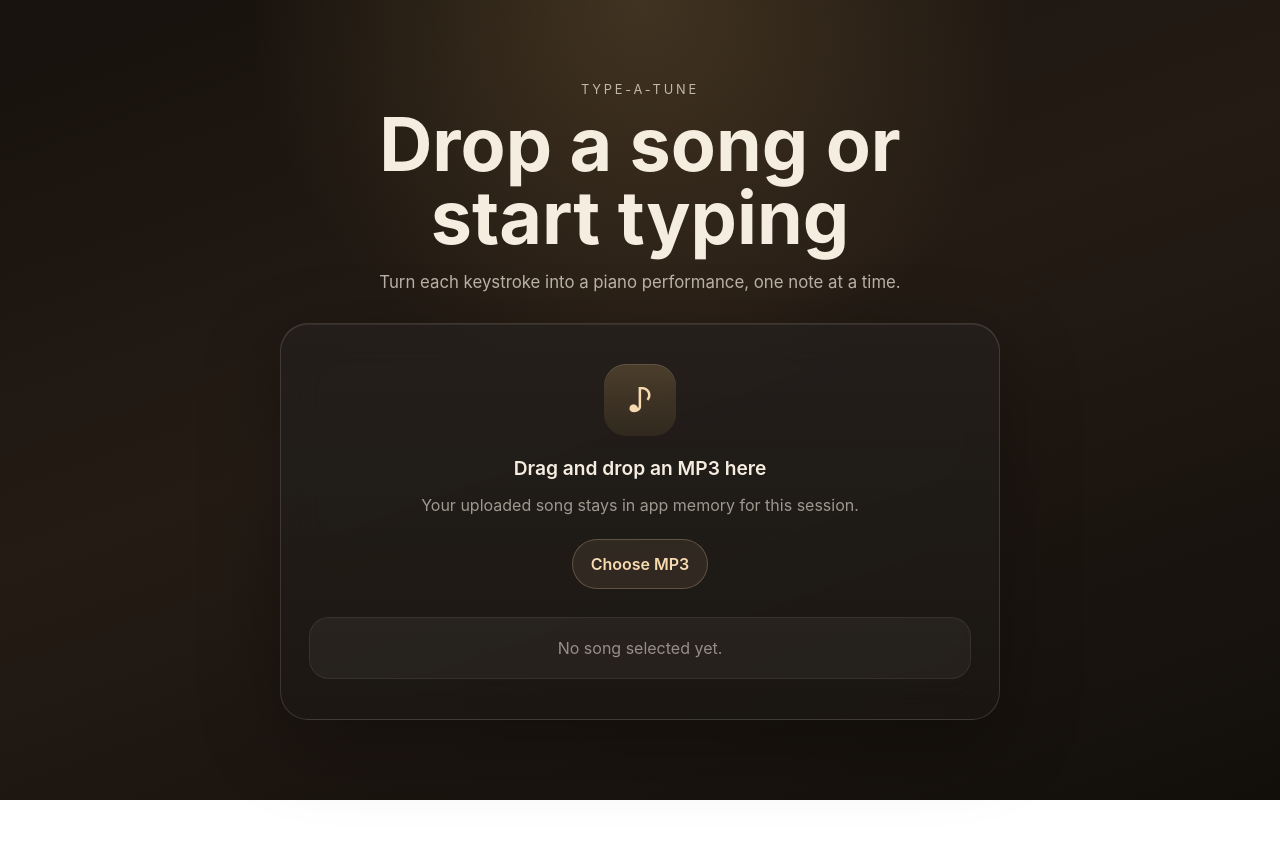
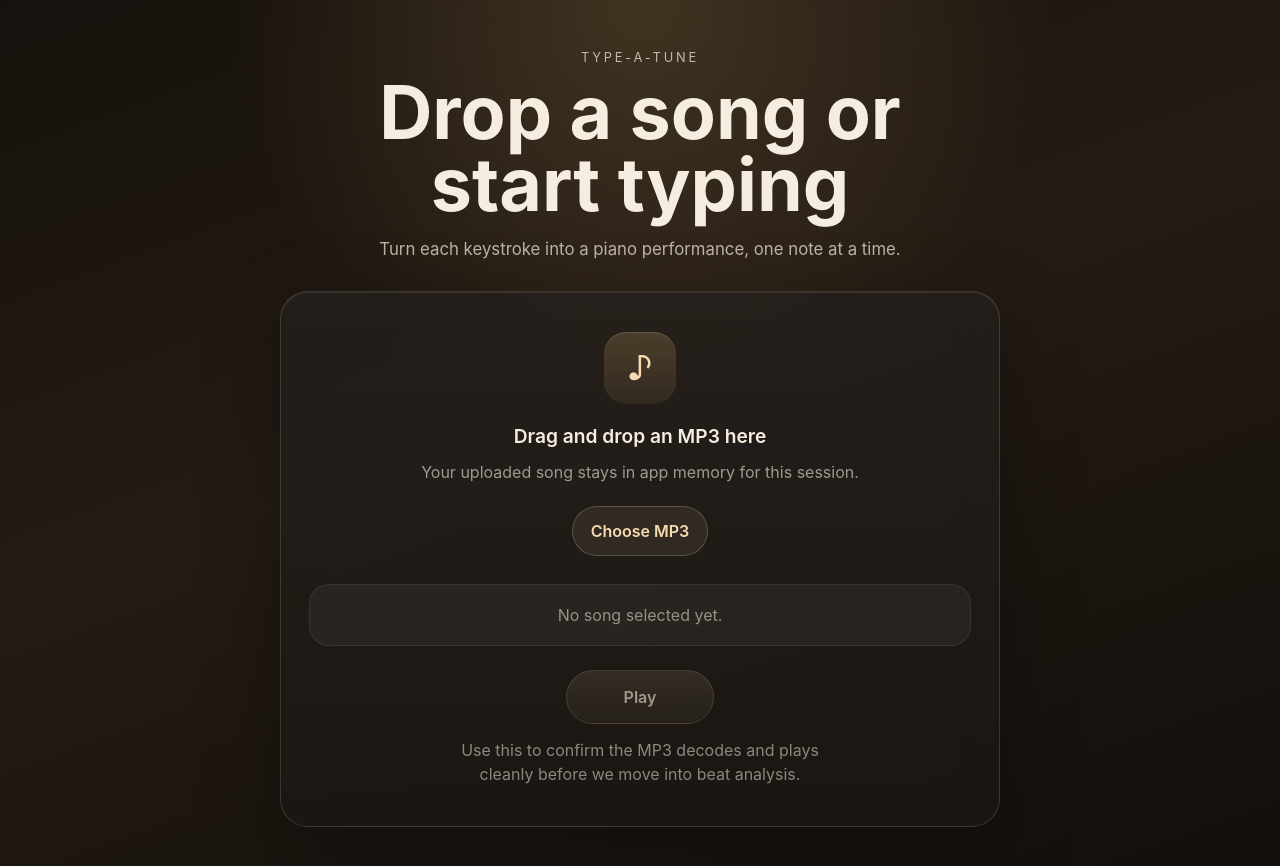
Before and after one commit to shariqsk/Type-a-tune, a React (Vite) app: page / in a window 1280 px wide. Shown: the top 866 px of the page. Before the commit the page ends 800 px from the top, so only its background shows below. Built offline with nearby package versions, Linux system fonts and the light colour scheme.

Commit message:
Add audio playback functionality to Type-a-tune app. Implement audio context management, playback controls, and error handling for audio decoding. Enhance UI with new transport buttons and status indicators for audio state and duration. Update CSS for improved styling of transport elements.

```diff
--- a/src/App.css
+++ b/src/App.css
@@ -178,6 +178,11 @@ h1 {
   word-break: break-word;
 }
 
+.status-meta {
+  margin: 10px 0 0;
+  color: rgba(245, 237, 224, 0.54);
+}
+
 .status-placeholder {
   margin: 0;
   color: rgba(245, 237, 224, 0.54);
@@ -186,6 +191,42 @@ h1 {
 .status-error {
   margin: 12px 0 0;
   color: #ffb8a8;
+}
+
+.transport {
+  margin-top: 24px;
+}
+
+.transport-button {
+  min-width: 148px;
+  padding: 14px 20px;
+  border: 1px solid rgba(248, 218, 177, 0.24);
+  border-radius: 999px;
+  background: linear-gradient(180deg, rgba(248, 218, 177, 0.18), rgba(248, 218, 177, 0.08));
+  color: #fff4df;
+  font: inherit;
+  font-weight: 600;
+  cursor: pointer;
+  transition:
+    transform 160ms ease,
+    opacity 160ms ease,
+    border-color 160ms ease;
+}
+
+.transport-button:hover:enabled {
+  transform: translateY(-1px);
+  border-color: rgba(248, 218, 177, 0.4);
+}
+
+.transport-button:disabled {
+  cursor: not-allowed;
+  opacity: 0.58;
+}
+
+.transport-caption {
+  margin: 14px auto 0;
+  max-width: 26rem;
+  color: rgba(245, 237, 224, 0.52);
 }
 
 @media (max-width: 640px) {
--- a/src/App.tsx
+++ b/src/App.tsx
@@ -1,4 +1,5 @@
 import { useEffect, useRef, useState } from "react";
+import { invoke } from "@tauri-apps/api/core";
 import { getCurrentWindow } from "@tauri-apps/api/window";
 import "./App.css";
 
@@ -11,9 +12,20 @@ type UploadedSong = {
 function App() {
   const dropzoneRef = useRef<HTMLElement | null>(null);
   const fileInputRef = useRef<HTMLInputElement | null>(null);
+  const audioContextRef = useRef<AudioContext | null>(null);
+  const audioBufferRef = useRef<AudioBuffer | null>(null);
+  const sourceNodeRef = useRef<AudioBufferSourceNode | null>(null);
+  const startedAtRef = useRef(0);
+  const pausedAtRef = useRef(0);
+  const manualStopRef = useRef(false);
   const [isDragActive, setIsDragActive] = useState(false);
   const [uploadedSong, setUploadedSong] = useState<UploadedSong | null>(null);
   const [uploadError, setUploadError] = useState<string | null>(null);
+  const [audioError, setAudioError] = useState<string | null>(null);
+  const [audioState, setAudioState] = useState<
+    "idle" | "loading" | "ready" | "playing" | "paused"
+  >("idle");
+  const [trackDuration, setTrackDuration] = useState<number | null>(null);
 
   const handleDragState = (isActive: boolean) => {
     setIsDragActive(isActive);
@@ -28,6 +40,42 @@ function App() {
 
   const handleUploadError = (message: string) => {
     setUploadError(message);
+  };
+
+  const ensureAudioContext = async () => {
+    if (!audioContextRef.current) {
+      audioContextRef.current = new AudioContext();
+    }
+
+    if (audioContextRef.current.state === "suspended") {
+      await audioContextRef.current.resume();
+    }
+
+    return audioContextRef.current;
+  };
+
+  const stopPlayback = () => {
+    const sourceNode = sourceNodeRef.current;
+
+    if (!sourceNode) {
+      return;
+    }
+
+    manualStopRef.current = true;
+    sourceNode.stop();
+    sourceNode.disconnect();
+    sourceNodeRef.current = null;
+  };
+
+  const formatTime = (value: number | null) => {
+    if (value === null) {
+      return "--:--";
+    }
+
+    const minutes = Math.floor(value / 60);
+    const seconds = Math.floor(value % 60);
+
+    return `${minutes}:${seconds.toString().padStart(2, "0")}`;
   };
 
   const loadFileIntoMemory = (file: File) => {
@@ -113,6 +161,123 @@ function App() {
     };
   }, []);
 
+  useEffect(() => {
+    let cancelled = false;
+
+    const loadUploadedSong = async () => {
+      if (!uploadedSong) {
+        stopPlayback();
+        audioBufferRef.current = null;
+        pausedAtRef.current = 0;
+        setAudioState("idle");
+        setTrackDuration(null);
+        setAudioError(null);
+        return;
+      }
+
+      stopPlayback();
+      audioBufferRef.current = null;
+      pausedAtRef.current = 0;
+      setAudioState("loading");
+      setTrackDuration(null);
+      setAudioError(null);
+
+      try {
+        const audioContext = await ensureAudioContext();
+        let arrayBuffer: ArrayBuffer;
+
+        if (uploadedSong.file) {
+          arrayBuffer = await uploadedSong.file.arrayBuffer();
+        } else if (uploadedSong.path) {
+          const bytes = await invoke<number[]>("read_audio_file", {
+            path: uploadedSong.path,
+          });
+          arrayBuffer = Uint8Array.from(bytes).buffer;
+        } else {
+          throw new Error("No audio source is available.");
+        }
+
+        const decodedBuffer = await audioContext.decodeAudioData(arrayBuffer.slice(0));
+
+        if (cancelled) {
+          return;
+        }
+
+        audioBufferRef.current = decodedBuffer;
+        setTrackDuration(decodedBuffer.duration);
+        setAudioState("ready");
+      } catch (error) {
+        if (cancelled) {
+          return;
+        }
+
+        audioBufferRef.current = null;
+        setTrackDuration(null);
+        setAudioState("idle");
+        setAudioError(
+          error instanceof Error ? error.message : "Unable to decode the selected MP3.",
+        );
+      }
+    };
+
+    void loadUploadedSong();
+
+    return () => {
+      cancelled = true;
+    };
+  }, [uploadedSong]);
+
+  useEffect(() => {
+    return () => {
+      stopPlayback();
+      void audioContextRef.current?.close();
+    };
+  }, []);
+
+  const handlePlay = async () => {
+    const audioBuffer = audioBufferRef.current;
+
+    if (!audioBuffer) {
+      return;
+    }
+
+    const audioContext = await ensureAudioContext();
+    const sourceNode = audioContext.createBufferSource();
+    sourceNode.buffer = audioBuffer;
+    sourceNode.connect(audioContext.destination);
+    sourceNodeRef.current = sourceNode;
+    startedAtRef.current = audioContext.currentTime - pausedAtRef.current;
+    manualStopRef.current = false;
+
+    sourceNode.onended = () => {
+      sourceNode.disconnect();
+      sourceNodeRef.current = null;
+
+      if (manualStopRef.current) {
+        manualStopRef.current = false;
+        return;
+      }
+
+      pausedAtRef.current = 0;
+      setAudioState("ready");
+    };
+
+    sourceNode.start(0, pausedAtRef.current);
+    setAudioState("playing");
+  };
+
+  const handlePause = () => {
+    const audioContext = audioContextRef.current;
+
+    if (!audioContext || !sourceNodeRef.current) {
+      return;
+    }
+
+    pausedAtRef.current = audioContext.currentTime - startedAtRef.current;
+    stopPlayback();
+    setAudioState("paused");
+  };
+
   return (
     <main className="shell">
       <section className="hero">
@@ -192,12 +357,35 @@ function App() {
             <>
               <p className="status-label">Loaded song</p>
               <p className="status-file">{uploadedSong.name}</p>
+              <p className="status-meta">
+                Web Audio buffer: {audioState} • {formatTime(trackDuration)}
+              </p>
             </>
           ) : (
             <p className="status-placeholder">No song selected yet.</p>
           )}
 
           {uploadError ? <p className="status-error">{uploadError}</p> : null}
+          {audioError ? <p className="status-error">{audioError}</p> : null}
+        </div>
+
+        <div className="transport">
+          <button
+            className="transport-button"
+            type="button"
+            disabled={audioState === "idle" || audioState === "loading"}
+            onClick={audioState === "playing" ? handlePause : () => void handlePlay()}
+          >
+            {audioState === "loading"
+              ? "Loading audio..."
+              : audioState === "playing"
+                ? "Pause"
+                : "Play"}
+          </button>
+          <p className="transport-caption">
+            Use this to confirm the MP3 decodes and plays cleanly before we move
+            into beat analysis.
+          </p>
         </div>
       </section>
     </main>
```
Also changed, not shown: 1 other file (tests, documents, lock files or other folders).
